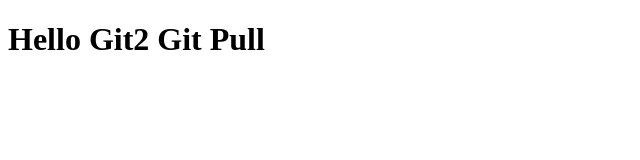
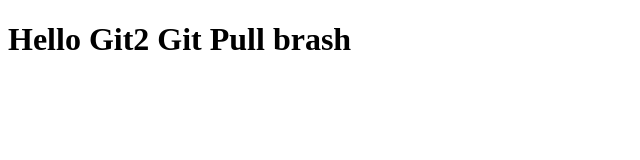
Before and after one commit to btoiandw/testNewGit, a plain HTML site: page index.html in a window 1280 px wide. Shown: the whole page, without its empty margins (0-640 px from the left). Drawn offline with Linux system fonts and the light colour scheme.

Commit message:
edited index.html by user1

```diff
--- a/index.html
+++ b/index.html
@@ -7,6 +7,6 @@
     <title>git</title>
 </head>
 <body>
-    <h1>Hello Git2 Git Pull</h1>
+    <h1>Hello Git2 Git Pull brash</h1>
 </body>
 </html>
```
